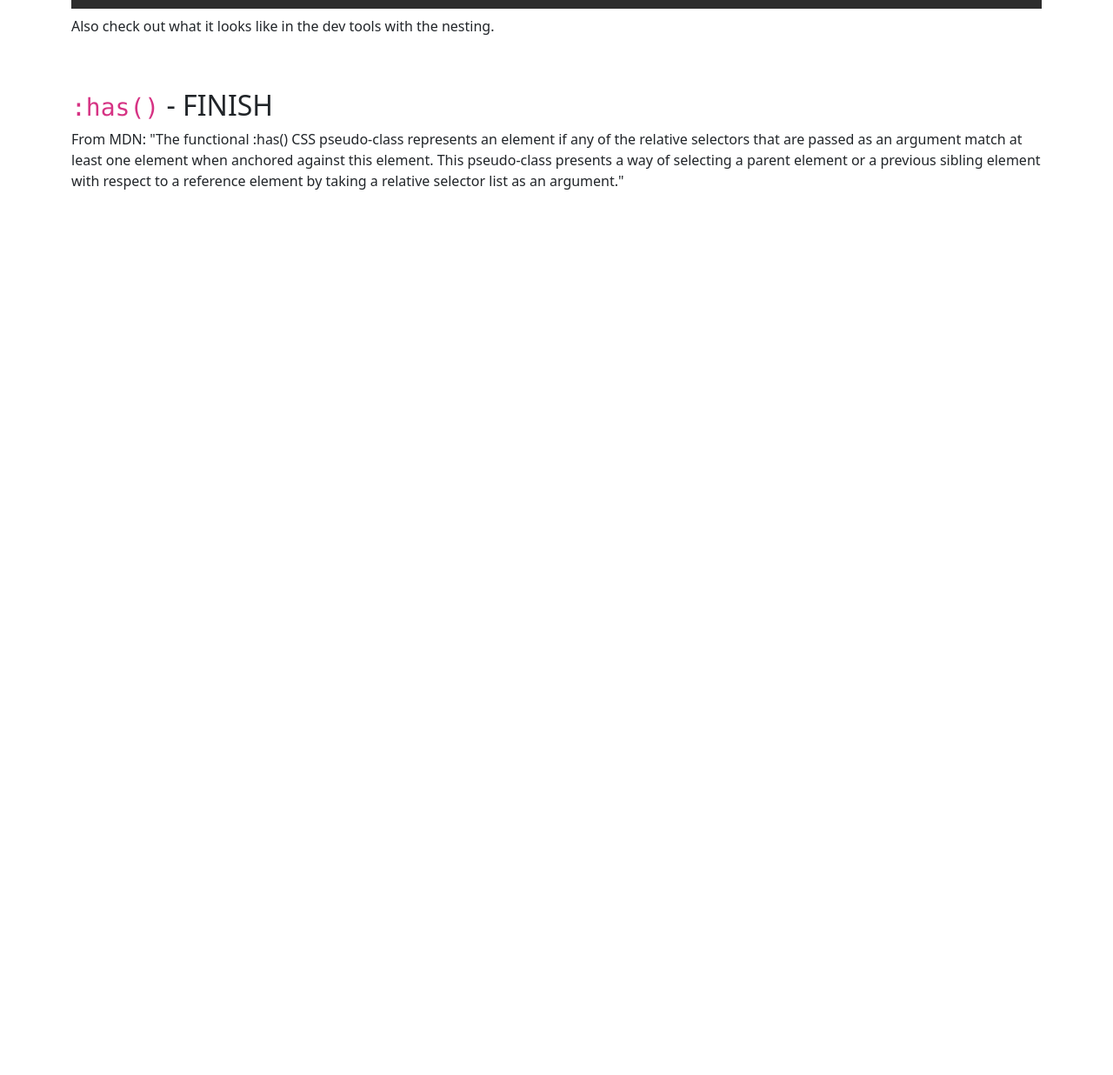
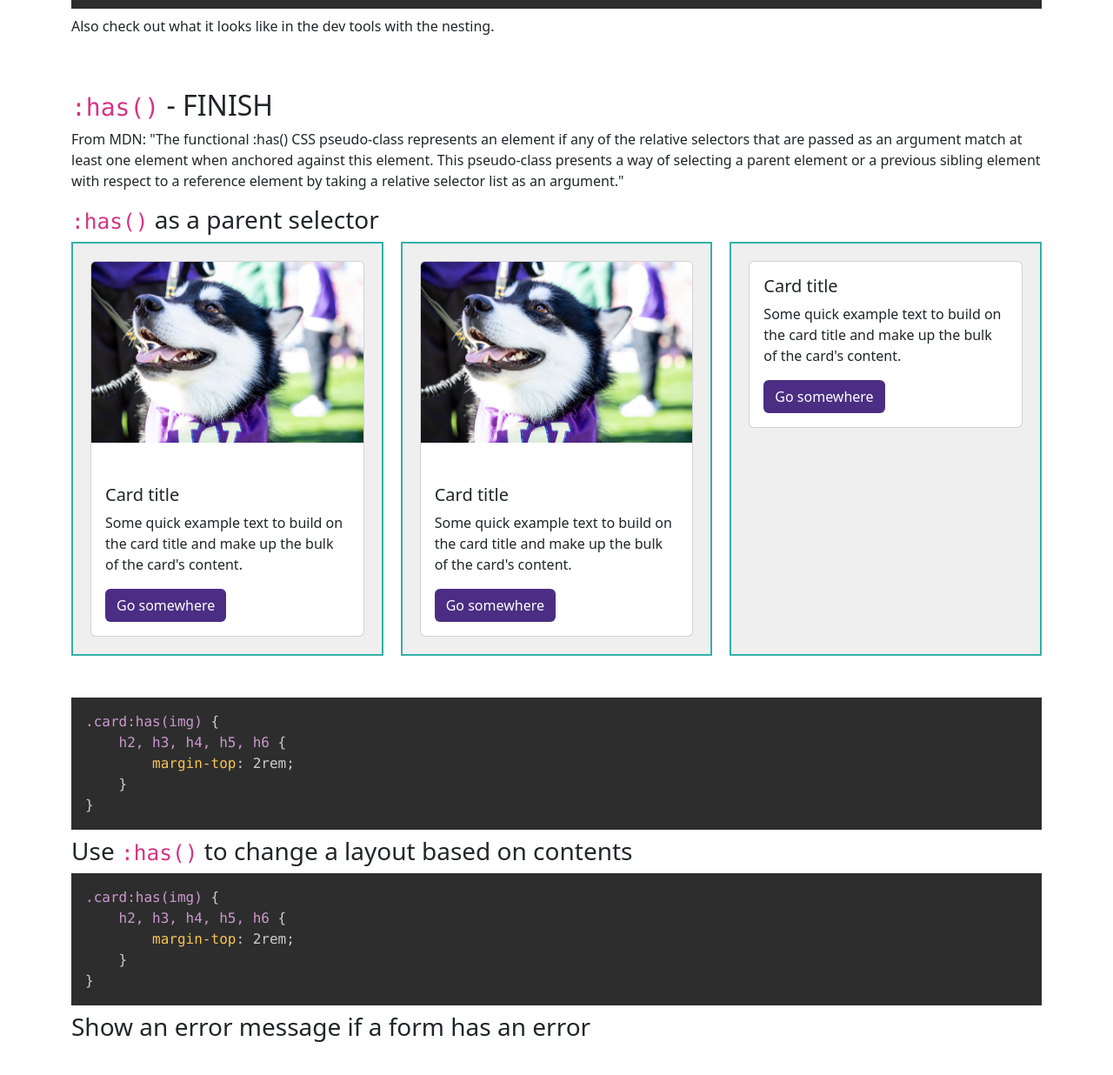
Before and after one commit to tjsuw/modern-css-2024, a website: page index.html in a window 1280 px wide. Shown: the part 8834-10070 px from the top of the page at 87% size. Before the commit the page ends 9134 px from the top, so only its background shows below. Drawn offline with nearby package versions, Linux system fonts and the light colour scheme.

Commit message:
more work on :has

```diff
--- a/index.html
+++ b/index.html
@@ -376,6 +376,59 @@ body #accent-color .accent2 {
 			<section id="css-has">
 				<h2><code>:has()</code> - FINISH</h2>
 				<p>From MDN: "The functional :has() CSS pseudo-class represents an element if any of the relative selectors that are passed as an argument match at least one element when anchored against this element. This pseudo-class presents a way of selecting a parent element or a previous sibling element with respect to a reference element by taking a relative selector list as an argument."</p>
+
+				<h3><code>:has()</code> as a parent selector</h3>
+
+				<div class="container">
+					<div class="row gap">
+						<div class="col example teal">
+							<div class="card">
+								<img src="assets/dubs.jpg" class="card-img-top" alt="Good boy Dubs, a happy and fluffy malamute, has a purple W bandana around his neck and his mouth open in a smile">
+								<div class="card-body">
+								  <h5 class="card-title">Card title</h5>
+								  <p class="card-text">Some quick example text to build on the card title and make up the bulk of the card's content.</p>
+								  <a href="#" class="btn has-husky-purple-background-color has-white-color">Go somewhere</a>
+								</div>
+							  </div>
+						</div>
+						<div class="col example teal">
+							<div class="card">
+								<img src="assets/dubs.jpg" class="card-img-top" alt="Good boy Dubs, a happy and fluffy malamute, has a purple W bandana around his neck and his mouth open in a smile">
+								<div class="card-body">
+								  <h5 class="card-title">Card title</h5>
+								  <p class="card-text">Some quick example text to build on the card title and make up the bulk of the card's content.</p>
+								  <a href="#" class="btn has-husky-purple-background-color has-white-color">Go somewhere</a>
+								</div>
+							  </div>
+						</div>
+						<div class="col example teal">
+							<div class="card">
+								<div class="card-body">
+								  <h5 class="card-title">Card title</h5>
+								  <p class="card-text">Some quick example text to build on the card title and make up the bulk of the card's content.</p>
+								  <a href="#" class="btn has-husky-purple-background-color has-white-color">Go somewhere</a>
+								</div>
+							  </div>
+						</div>
+					</div>
+				</div>
+
+				<pre><code class="lang-css">.card:has(img) {
+	h2, h3, h4, h5, h6 {
+		margin-top: 2rem;
+	}
+}</code></pre>
+
+				<h3>Use <code>:has()</code> to change a layout based on contents</h3>
+
+				<pre><code class="lang-css">.card:has(img) {
+	h2, h3, h4, h5, h6 {
+		margin-top: 2rem;
+	}
+}</code></pre>
+
+				<h3>Show an error message if a form has an error</h3>
+
 			</section>
 		</main>
 		<script src="node_modules/bootstrap/dist/js/bootstrap.bundle.min.js"></script>
--- a/style.css
+++ b/style.css
@@ -254,4 +254,12 @@ body {
 			}
 		}
 	}
+
+	#css-has {
+		.card:has(img) {
+			h2, h3, h4, h5, h6 {
+				margin-top: 2rem;
+			}
+		}
+	}
 }
```
